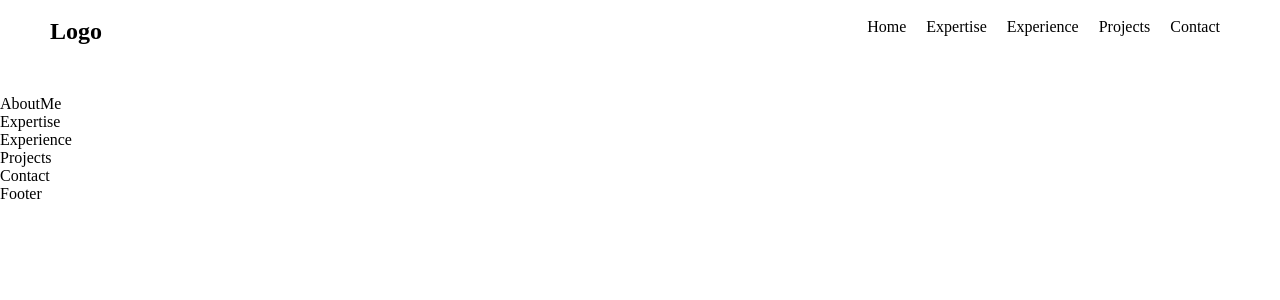
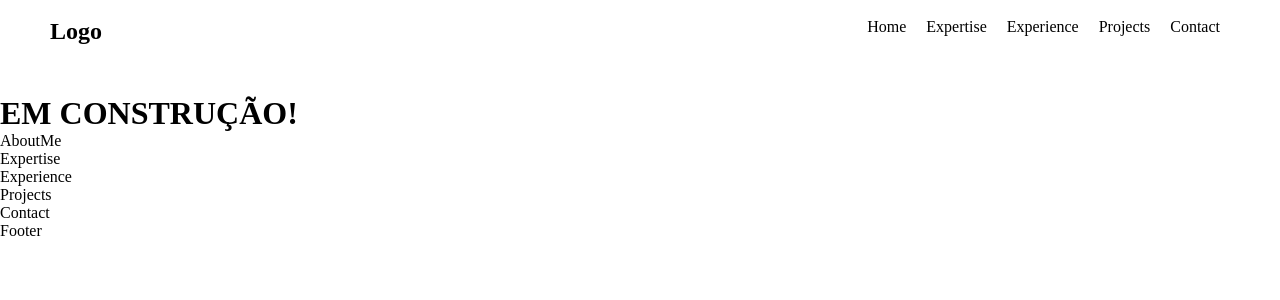
Before and after one commit to aysllanferreira/aysllan-portifolio, a React (Vite) app: page / in a window 1280 px wide. Shown: the top 300 px of the page. Built offline with nearby package versions, Linux system fonts and the light colour scheme.

Commit message:
feat: Mensagem de em construção

```diff
--- a/src/Pages/Home.jsx
+++ b/src/Pages/Home.jsx
@@ -14,6 +14,7 @@ function Home() {
   return (
     <div>
       <Navbar />
+      <h1>EM CONSTRUÇÃO!</h1>
       <AboutMe />
       <Expertise />
       <Experience />
```
